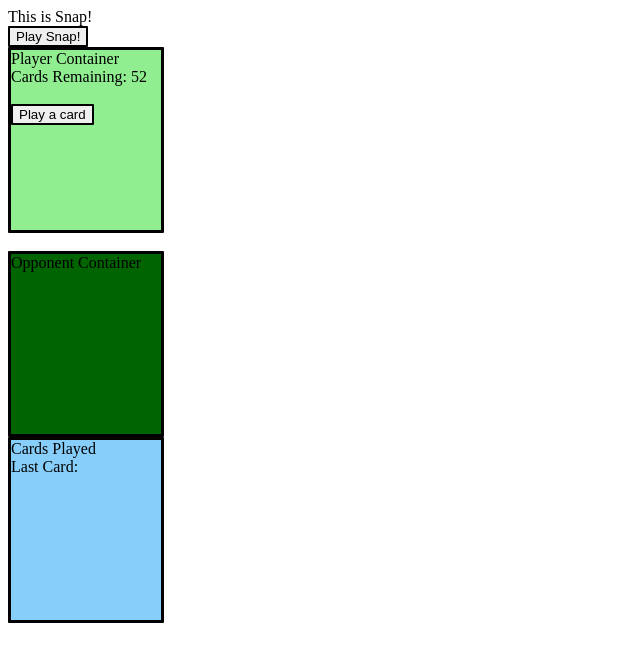
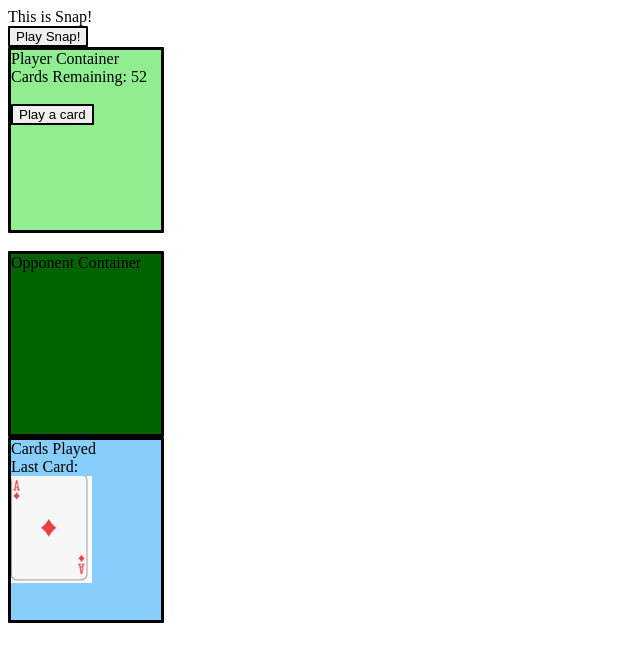
Before and after one commit to ben-ghirardani/Snap-, a React (Create React App) app: page / in a window 1280 px wide. Shown: the top 662 px of the page, without its empty margins (0-640 px from the left). Built offline with nearby package versions, Linux system fonts and the light colour scheme.

Commit message:
worked out how to organise state for last card and penultimate card

```diff
--- a/src/App.js
+++ b/src/App.js
@@ -2,6 +2,7 @@ import React, { Component } from 'react';
 import PlayerPosition from './PlayerPosition';
 import OpponentPosition from './OpponentPosition';
 import CardsPlayed from './CardsPlayed';
+import AceOfDiamonds from './img/AceOfDiamonds.png';
 
 class App extends Component {
 
@@ -18,15 +19,18 @@ class App extends Component {
           { suit: "Clubs", name: "Ace", value: 1 }, { suit: "Clubs", name: "Two", value: 2 }, { suit: "Clubs", name: "Three", value: 3 }, { suit: "Clubs", name: "Four", value: 4 }, { suit: "Clubs", name: "Five", value: 5 }, { suit: "Clubs", name: "Six", value: 6 }, { suit: "Clubs", name: "Seven", value: 7 }, { suit: "Clubs", name: "Eight", value: 8 }, { suit: "Clubs", name: "Nine", value: 9 }, { suit: "Clubs", name: "Ten", value: 10 }, { suit: "Clubs", name: "Jack", value: 11 }, { suit: "Clubs", name: "Queen", value: 12 }, { suit: "Clubs", name: "King", value: 13},
           { suit: "Diamonds", name: "Ace", value: 1}, { suit: "Diamonds", name: "Two", value: 2 }, { suit: "Diamonds", name: "Three", value: 3 }, { suit: "Diamonds", name: "Four", value: 4 }, { suit: "Diamonds", name: "Five", value: 5 }, { suit: "Diamonds", name: "Six", value: 6 }, { suit: "Diamonds", name: "Seven", value: 7 }, { suit: "Diamonds", name: "Eight", value: 8 }, { suit: "Diamonds", name: "Nine", value: 9 }, { suit: "Diamonds", name: "Ten", value: 10 }, { suit: "Diamonds", name: "Jack", value: 11 }, { suit: "Diamonds", name: "Queen", value: 12 }, { suit: "Diamonds", name: "King", value: 13 },
           { suit: "Spades", name: "Ace", value: 1 }, { suit: "Spades", name: "Two", value: 2 }, { suit: "Spades", name: "Three", value: 3 }, { suit: "Spades", name: "Four", value: 4 }, { suit: "Spades", name: "Five", value: 5 }, { suit: "Spades", name: "Six", value: 6 }, { suit: "Spades", name: "Seven", value: 7 }, { suit: "Spades", name: "Eight", value: 8 }, { suit: "Spades", name: "Nine", value: 9 }, { suit: "Spades", name: "Ten", value: 10 }, { suit: "Spades", name: "Jack", value: 11 }, { suit: "Spades", name: "Queen", value: 12 }, { suit: "Spades", name: "King", value: 13 },
-          { suit: "Hearts", name: "Ace", value: 1 }, { suit: "Hearts", name: "Two", value: 2 }, { suit: "Hearts", name: "Three", value: 3 }, { suit: "Hearts", name: "Four", value: 4 }, { suit: "Hearts", name: "Five", value: 5 }, { suit: "Hearts", name: "Six", value: 6 }, { suit: "Hearts", name: "Seven", value: 7}, { suit: "Hearts", name: "Eight", value: 8 }, { suit: "Hearts", name: "Nine", value: 9 }, { suit: "Hearts", name: "Ten", value: 10 }, { suit: "Hearts", name: "Jack", value: 11 }, { suit: "Hearts", name: "Queen", value: 12 }, { suit: "Hearts", name: "King", value: 13 }
+          { suit: "Hearts", name: "Ace", value: 1 }, { suit: "Hearts", name: "Two", value: 2 }, { suit: "Hearts", name: "Three", value: 3 }, { suit: "Hearts", name: "Four", value: 4 }, { suit: "Hearts", name: "Five", value: 5 }, { suit: "Hearts", name: "Six", value: 6 }, { suit: "Hearts", name: "Seven", value: 7}, { suit: "Hearts", name: "Eight", value: 8 }, { suit: "Hearts", name: "Nine", value: 9 }, { suit: "Hearts", name: "Ten", value: 10 }, { suit: "Hearts", name: "Jack", value: 11 }, { suit: "Hearts", name: "Queen", value: 12 }, { suit: "Hearts", name: "King", value: 13, img: "./img/aceOfDiamonds" }
         ],
         opponentDeck: [
           { suit: "Clubs", name: "Ace", value: 1 }, { suit: "Clubs", name: "Two", value: 2 }, { suit: "Clubs", name: "Three", value: 3 }, { suit: "Clubs", name: "Four", value: 4 }, { suit: "Clubs", name: "Five", value: 5 }, { suit: "Clubs", name: "Six", value: 6 }, { suit: "Clubs", name: "Seven", value: 7 }, { suit: "Clubs", name: "Eight", value: 8 }, { suit: "Clubs", name: "Nine", value: 9 }, { suit: "Clubs", name: "Ten", value: 10 }, { suit: "Clubs", name: "Jack", value: 11 }, { suit: "Clubs", name: "Queen", value: 12 }, { suit: "Clubs", name: "King", value: 13},
           { suit: "Diamonds", name: "Ace", value: 1}, { suit: "Diamonds", name: "Two", value: 2 }, { suit: "Diamonds", name: "Three", value: 3 }, { suit: "Diamonds", name: "Four", value: 4 }, { suit: "Diamonds", name: "Five", value: 5 }, { suit: "Diamonds", name: "Six", value: 6 }, { suit: "Diamonds", name: "Seven", value: 7 }, { suit: "Diamonds", name: "Eight", value: 8 }, { suit: "Diamonds", name: "Nine", value: 9 }, { suit: "Diamonds", name: "Ten", value: 10 }, { suit: "Diamonds", name: "Jack", value: 11 }, { suit: "Diamonds", name: "Queen", value: 12 }, { suit: "Diamonds", name: "King", value: 13 },
           { suit: "Spades", name: "Ace", value: 1 }, { suit: "Spades", name: "Two", value: 2 }, { suit: "Spades", name: "Three", value: 3 }, { suit: "Spades", name: "Four", value: 4 }, { suit: "Spades", name: "Five", value: 5 }, { suit: "Spades", name: "Six", value: 6 }, { suit: "Spades", name: "Seven", value: 7 }, { suit: "Spades", name: "Eight", value: 8 }, { suit: "Spades", name: "Nine", value: 9 }, { suit: "Spades", name: "Ten", value: 10 }, { suit: "Spades", name: "Jack", value: 11 }, { suit: "Spades", name: "Queen", value: 12 }, { suit: "Spades", name: "King", value: 13 },
-          { suit: "Hearts", name: "Ace", value: 1 }, { suit: "Hearts", name: "Two", value: 2 }, { suit: "Hearts", name: "Three", value: 3 }, { suit: "Hearts", name: "Four", value: 4 }, { suit: "Hearts", name: "Five", value: 5 }, { suit: "Hearts", name: "Six", value: 6 }, { suit: "Hearts", name: "Seven", value: 7}, { suit: "Hearts", name: "Eight", value: 8 }, { suit: "Hearts", name: "Nine", value: 9 }, { suit: "Hearts", name: "Ten", value: 10 }, { suit: "Hearts", name: "Jack", value: 11 }, { suit: "Hearts", name: "Queen", value: 12 }, { suit: "Hearts", name: "King", value: 13 }
+          { suit: "Hearts", name: "Ace", value: 1 }, { suit: "Hearts", name: "Two", value: 2 }, { suit: "Hearts", name: "Three", value: 3 }, { suit: "Hearts", name: "Four", value: 4 }, { suit: "Hearts", name: "Five", value: 5 }, { suit: "Hearts", name: "Six", value: 6 }, { suit: "Hearts", name: "Seven", value: 7}, { suit: "Hearts", name: "Eight", value: 8 }, { suit: "Hearts", name: "Nine", value: 9 }, { suit: "Hearts", name: "Ten", value: 10 }, { suit: "Hearts", name: "Jack", value: 11 }, { suit: "Hearts", name: "Queen", value: 12 }, { suit: "Hearts", name: "King", value: 13, img: AceOfDiamonds }
         ],
-        cardsPlayed: []
+        cardsPlayed: [],
+        cardsPlayedLastCard: [],
+        cardsPlayed2ndLastCard: []
+
     };
     this.handlePlaySnap = this.handlePlaySnap.bind(this);
     this.shuffleDeck = this.shuffleDeck.bind(this);
@@ -52,13 +56,17 @@ class App extends Component {
   }
 
   playCard(event) {
-    console.log("playCard was pressed")
     let deck = this.state.playerDeck;
     let cardPlayed = deck.splice(-1, 1);
     let oldCardsPlayed = this.state.cardsPlayed;
-    oldCardsPlayed.push(cardPlayed);
-    this.setState({cardsPlayed: oldCardsPlayed});
+    let newCardsPlayed = oldCardsPlayed.concat(cardPlayed);
+    this.setState({cardsPlayed: newCardsPlayed});
     this.setState({playerDeck: deck});
+    // move state from lastCardFromCardsPlayed to penultimateCardFromCardsPlayed, then update state of last card with
+    // the card spliced from the end of the deck.
+    let lastCard = cardPlayed;
+    this.setState({cardsPlayed2ndLastCard: this.state.cardsPlayedLastCard})
+    this.setState({cardsPlayedLastCard: lastCard})
   }
 
   // to create -
@@ -84,6 +92,8 @@ class App extends Component {
       <CardsPlayed
         className="cardsPlayedMain"
         cardsPlayed={this.state.cardsPlayed}
+        cardsPlayedLastCard={this.state.cardsPlayedLastCard}
+        cardsPlayed2ndLastCard={this.state.cardsPlayed2ndLastCard}
       />
       </div>
     );
--- a/src/cardsPlayed.js
+++ b/src/cardsPlayed.js
@@ -1,15 +1,15 @@
 import React, {Component} from 'react';
+import AceOfDiamonds from './img/AceOfDiamonds.png';
 
 class CardsPlayed extends Component {
-
-    // method to look at last card and penultimate card
 
     render() {
         return(
             <div className="cardsPlayed">
                 Cards Played
                 <br></br>
-                Last Card:
+                Last Card: {  }
+                <img src={AceOfDiamonds} alt={"img unavailable"} />
             </div>
         )
     }
```
Also changed, not shown: src/img/AceOfDiamonds.png (added).
